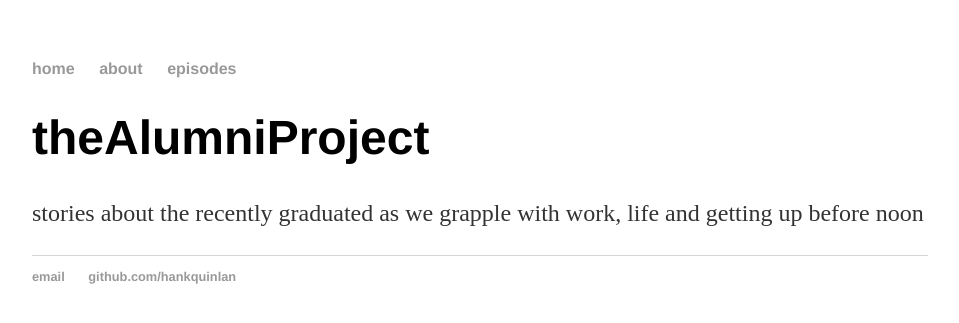
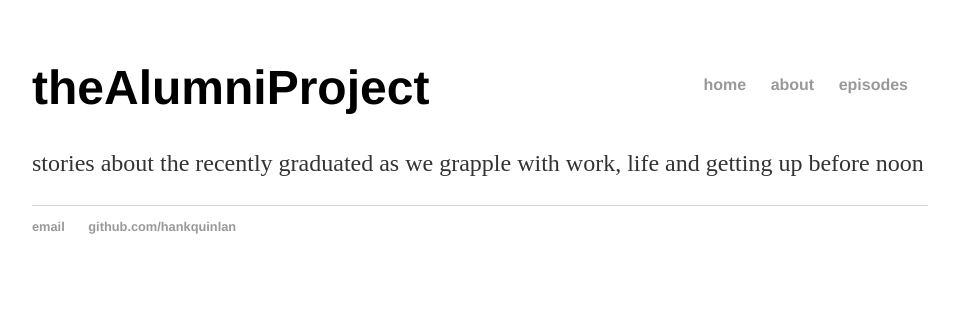
Before and after one commit to dlam58/theAlumniDiaries, a Jekyll site: the page built from index.html, in a window 1280 px wide. Shown: the top 323 px of the page, without its empty margins (160-1119 px from the left). Built offline with Jekyll 4.4.1, drawn with Linux system fonts in a browser that asks for light colours.

Commit message:
Update to float menu right

```diff
--- a/css/main.css
+++ b/css/main.css
@@ -2,12 +2,20 @@
     margin: 60px auto;
     width: 70%;
 }
-nav ul, footer ul {
+footer ul {
     font-family:'Helvetica', 'Arial', 'Sans-Serif';
     padding: 0px;
     list-style: none;
     font-weight: bold;
 }
+nav ul{
+    font-family:'Helvetica', 'Arial', 'Sans-Serif';
+    padding: 0px;
+    list-style: none;
+    font-weight: bold;
+    float:right;
+}
+
 nav ul li, footer ul li {
     display: inline;
     margin-right: 20px;
```
